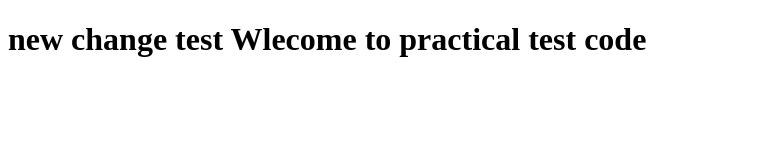
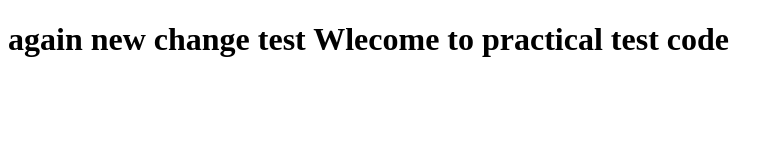
Before and after one commit to dineshpithiya/avalara-practical, a plain HTML site: page index.html in a window 1280 px wide. Shown: the whole page, without its empty margins (0-783 px from the left). Drawn offline with Linux system fonts and the light colour scheme.

Commit message:
Add files via upload
again change

```diff
--- a/index.html
+++ b/index.html
@@ -4,6 +4,6 @@
 	<title>Wlecome to practical</title>
 </head>
 <body>
-<h1>new change test Wlecome to practical test code</h1>
+<h1>again new change test Wlecome to practical test code</h1>
 </body>
 </html>
```
